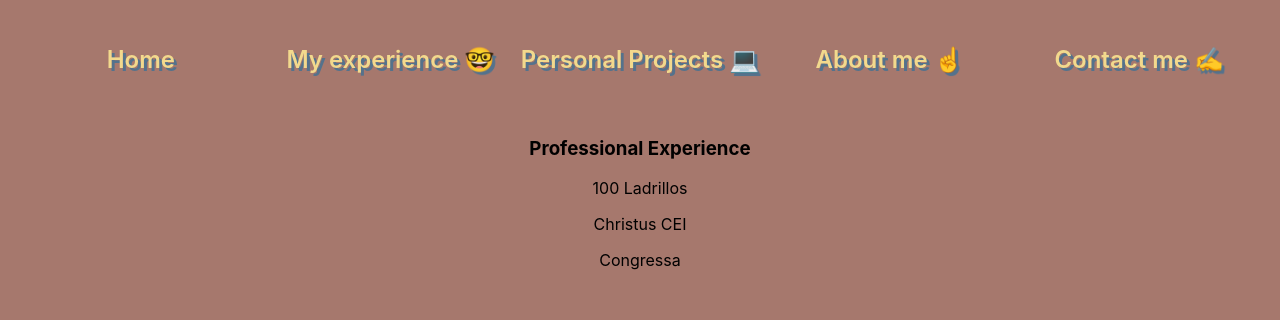
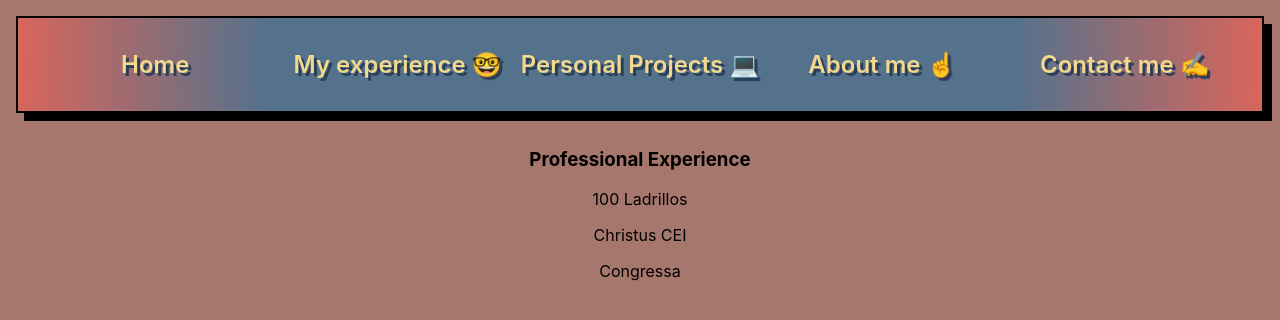
Before and after one commit to OLopezE/my-portfolio, a React (Create React App) app: page /work-experience in a window 1280 px wide. Shown: the top 320 px of the page. Built offline with nearby package versions, Linux system fonts and the light colour scheme.

Commit message:
about me section and more styling to the navbar

```diff
--- a/src/App.css
+++ b/src/App.css
@@ -1,5 +1,6 @@
 .App {
   text-align: center;
+  display: grid;
 }
 
 .App-link {
--- a/src/js/components/navbar/Navbar.jsx
+++ b/src/js/components/navbar/Navbar.jsx
@@ -1,4 +1,4 @@
-import React, { Fragment, useState } from 'react'
+import React, { useState } from 'react'
 
 import { Link } from 'react-router-dom';
 
@@ -15,7 +15,6 @@ const Navbar = () => {
   };
 
   return (
-    <Fragment>
     <NavigationBar>
       <button
         onClick={toggleNavigation}
@@ -32,7 +31,6 @@ const Navbar = () => {
         <Link to="/contact-me" onClick={toggleNavigation}>Contact me &#9997;</Link>
       </NavigateOptions>
     </NavigationBar>
-    </Fragment>
   )
 }
 
--- a/src/js/components/navbar/Navbar.style.js
+++ b/src/js/components/navbar/Navbar.style.js
@@ -8,7 +8,8 @@ const NavigationBar = styled.div`
 
   @media (min-width: 600px) {
       position: relative;
-      height: 86px;
+      min-height: 86px;
+      padding: 1rem;
     }
 
   > button {
@@ -33,6 +34,24 @@ const NavigationBar = styled.div`
       display: none;
     }
   }
+`;
+
+const NavigateOptions = styled.div`
+  background: rgb(84,114,140);
+  background: radial-gradient(circle, rgba(84,114,140,1) 60%, rgba(217,102,91,1) 100%);
+  display: ${({ visible }) => visible ? 'grid' : 'none'};
+  margin-top: 1rem;
+  padding: 1rem;
+  border: 2px solid black;
+  box-shadow: 8px 8px black;
+
+  @media (min-width: 600px) {
+    margin-top: 0;
+    display: grid;
+    grid-template-columns: repeat(5, 1fr);
+    min-height: 6svh;
+    left: 0;
+  }
 
   a {
     justify-content: left;
@@ -44,11 +63,13 @@ const NavigationBar = styled.div`
     align-items: center;
     transition: 0.1s ease;
     padding: 1rem 0rem;
-    text-shadow: 3px 3px #54728C;
+    text-shadow: 3px 3px #2A3E59;
+    border-bottom: 1px solid black;
 
     @media (min-width: 600px) {
       justify-content: center;
       font-size: 1.5rem;
+      border-bottom: none;
     }
 
     :hover {
@@ -58,18 +79,6 @@ const NavigationBar = styled.div`
 
 `;
 
-const NavigateOptions = styled.div`
-  display: ${({ visible }) => visible ? 'grid' : 'none'};
-  left: 4rem;
-
-  @media (min-width: 600px) {
-    display: grid;
-    width: 100%;
-    grid-template-columns: repeat(5, 1fr);
-    min-height: 8svh;
-  }
-`;
-
 export {
   NavigateOptions,
   NavigationBar
--- a/src/js/views/home/Home.jsx
+++ b/src/js/views/home/Home.jsx
@@ -1,6 +1,7 @@
 import React from 'react'
 
 import {
+  HomeGrid,
   LargeSection
 } from './Home.style';
 
@@ -8,11 +9,12 @@ import oscarPicture from '../../../assets/media/pictures/my-picture.png'
 
 const Home = () => {
   return (
-    <div>
+    <HomeGrid>
+      <h1>Oscar Lopez Escobar</h1>
       <LargeSection>
         <iframe src="https://giphy.com/embed/VDf9UxxaxKPm9OWHT9" width="360" height="480" frameBorder="0" class="giphy-embed" allowFullScreen></iframe>
       </LargeSection>
-    </div>
+    </HomeGrid>
   );
 };
 
--- a/src/js/views/home/Home.style.js
+++ b/src/js/views/home/Home.style.js
@@ -3,15 +3,10 @@ import styled from 'styled-components';
 const HomeGrid = styled.div`
   display: grid;
   gap: 2px;
-  background-color: black;
-  min-height: 92svh;
-
-  > section {
-    background-color: #FFF4EB;
-  }
 `;
 
 const LargeSection = styled.section`
+  z-index: -1;
   position: relative;
   display: grid;
   place-content: center;
```
Also changed, not shown: src/js/components/card/Card.jsx (added, +13 -0 lines), src/js/components/card/card.style.js (added, +7 -0 lines), src/js/components/footer/Footer.jsx (added, +9 -0 lines), src/js/views/aboutMe/AboutMe.jsx (+14 -3 lines), src/js/views/aboutMe/AboutMe.style.js (+35 -0 lines). Lines whose indentation alone changed are shown as unchanged.
